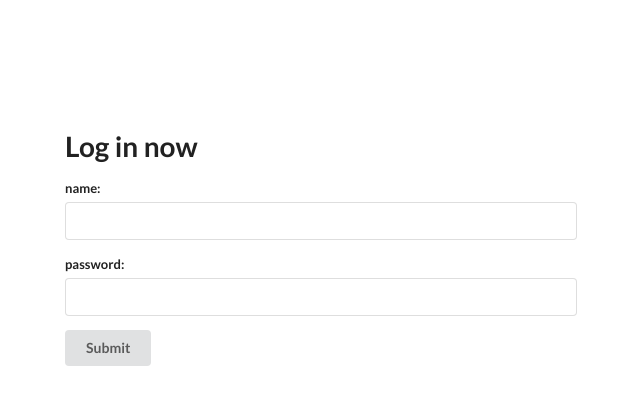
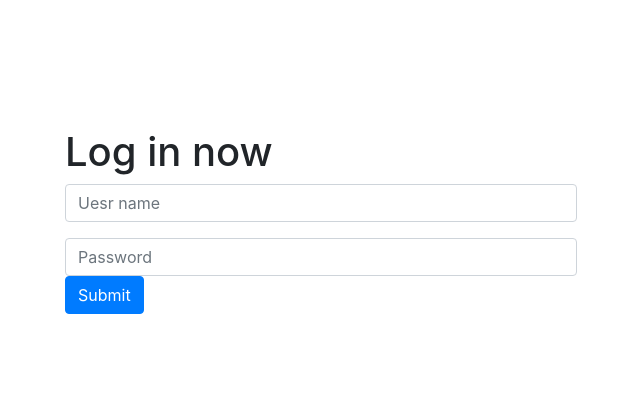
Before and after one commit to AhmedAbdelGawadFarag/web-chat-app-frontend, a React (Create React App) app: page /login in a window 1280 px wide. Shown: the top 404 px of the page, without its empty margins (319-959 px from the left). Built offline with nearby package versions, Linux system fonts and the light colour scheme.

Commit message:
added bootstrap

```diff
--- a/public/index.html
+++ b/public/index.html
@@ -1,21 +1,19 @@
 <!DOCTYPE html>
 <html lang="en">
+
 <head>
   <meta charset="utf-8" />
   <link rel="icon" href="%PUBLIC_URL%/favicon.ico" />
   <meta name="viewport" content="width=device-width, initial-scale=1" />
   <meta name="theme-color" content="#000000" />
-    <meta
-      name="description"
-      content="Web site created using create-react-app"
-    />
+  <meta name="description" content="Web site created using create-react-app" />
   <link rel="apple-touch-icon" href="%PUBLIC_URL%/logo192.png" />
   <!--
       manifest.json provides metadata used when your web app is installed on a
       user's mobile device or desktop. See https://developers.google.com/web/fundamentals/web-app-manifest/
     -->
   <link rel="manifest" href="%PUBLIC_URL%/manifest.json" />
-    <link rel="stylesheet" href="https://cdnjs.cloudflare.com/ajax/libs/semantic-ui/2.4.1/semantic.min.css" integrity="sha512-8bHTC73gkZ7rZ7vpqUQThUDhqcNFyYi2xgDgPDHc+GXVGHXq+xPjynxIopALmOPqzo9JZj0k6OqqewdGO3EsrQ==" crossorigin="anonymous" />
+
   <!--
     Notice the use of %PUBLIC_URL% in the tags above.
     It will be replaced with the URL of the `public` folder during the build.
@@ -25,8 +23,13 @@
     work correctly both with client-side routing and a non-root public URL.
     Learn how to configure a non-root public URL by running `npm run build`.
   -->
+
+  <link rel="stylesheet" href="https://stackpath.bootstrapcdn.com/bootstrap/4.5.2/css/bootstrap.min.css"
+    crossorigin="anonymous">
   <title>React App</title>
+
 </head>
+
 <body>
   <noscript>You need to enable JavaScript to run this app.</noscript>
   <div id="root"></div>
@@ -40,5 +43,7 @@
       To begin the development, run `npm start` or `yarn start`.
       To create a production bundle, use `npm run build` or `yarn build`.
     -->
+
 </body>
+
 </html>
--- a/src/components/home.js
+++ b/src/components/home.js
@@ -1,8 +1,9 @@
 import React from "react";
-import { BrowserRouter, Route, Link } from "react-router-dom";
+import { Link } from "react-router-dom";
 const Home = () => {
   return (
     <div>
+
       <Link to="/login">log in</Link>
       <Link to="/users/new">sign up</Link>
     </div>
--- a/src/components/userform.js
+++ b/src/components/userform.js
@@ -5,42 +5,40 @@
 
   onFormSubmit(res) {
     res.preventDefault();
-    this.props.callapi({name:this.state.name,password:this.state.password});
+    this.props.callapi({
+      name: this.state.name,
+      password: this.state.password,
+    });
   }
 
   render() {
     return (
-      <div>
-        <form
-          id="user-form"
-          className="ui form"
-          onSubmit={(res) => this.onFormSubmit(res)}
-        >
-          <div className="field">
-            <label htmlFor="user-name">name:</label>
+      <form onSubmit={(res) => this.onFormSubmit(res)}>
+        <div className="form-floating mb-3">
           <input
+            type="text"
+            className="form-control"
+            id="floatingInput"
+            placeholder="Uesr name"
             value={this.state.name}
-              id="user-name"
-              type="text"
-              onChange={(res) => this.setState({ name: res.target.value })}
+            onChange={(res)=>this.setState({name:res.target.value})}
           ></input>
         </div>
 
-          <div className="field">
-            <label htmlFor="user-password"> password: </label>
+        <div className="form-floating">
           <input
+            type="password"
+            className="form-control"
+            id="floatingPassword"
+            placeholder="Password"
             value={this.state.password}
-              onChange={(res) => this.setState({ password: res.target.value })}
-              id="user-password"
-              type="password"
-            ></input>
+            onChange={(res)=>this.setState({password:res.target.value})}
+          />
+
+
+          <input className="btn btn-primary" type="submit" value="Submit" />
         </div>
-
-          <button className="ui button" type="submit">
-            Submit
-          </button>
       </form>
-      </div>
     );
   }
 }
```
Also changed, not shown: 1 other file (tests, documents, lock files or other folders). Lines whose indentation alone changed are shown as unchanged.
